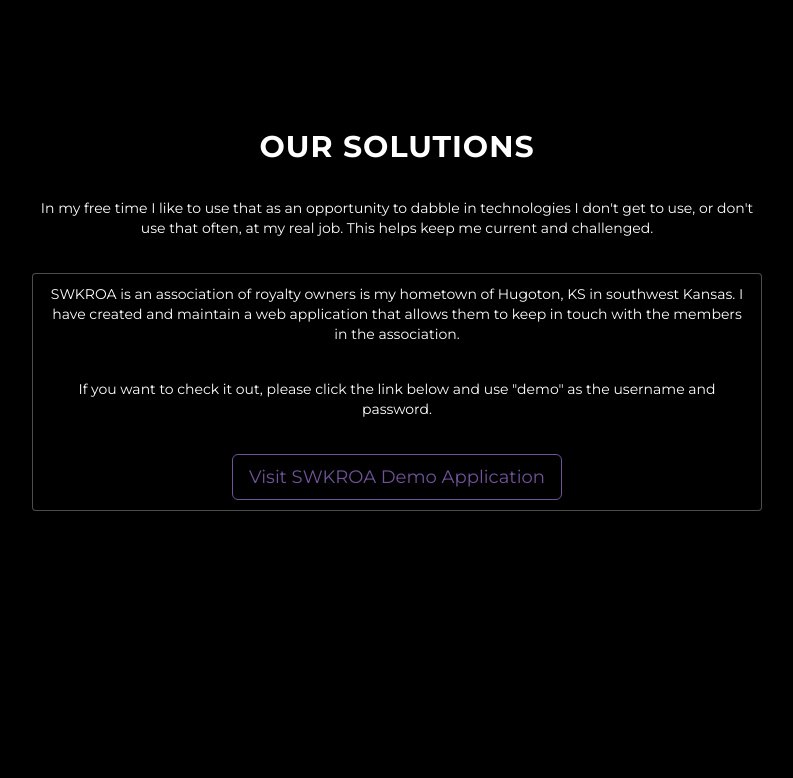
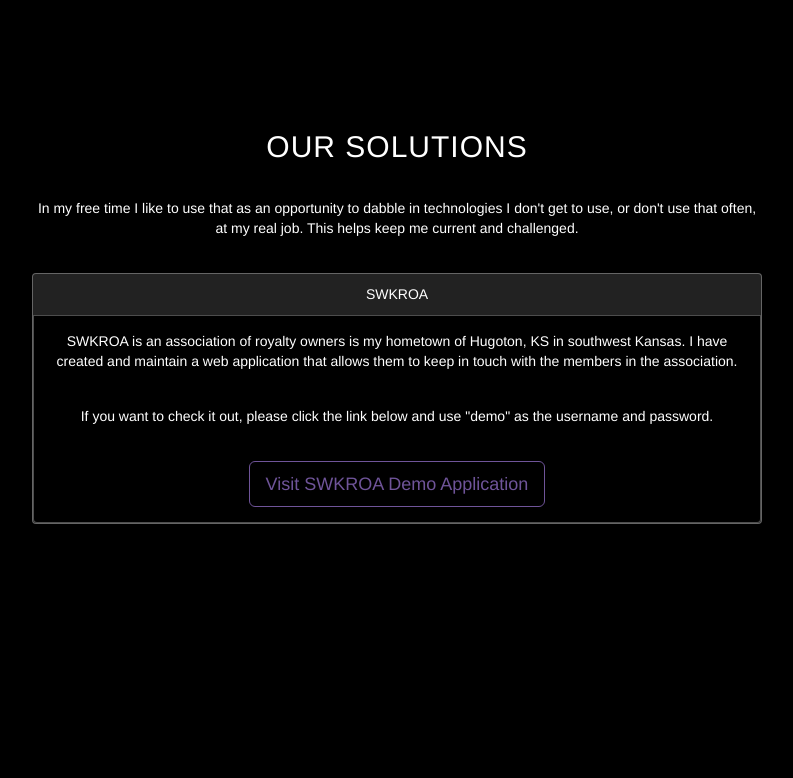
Before and after one commit to craig-gaskill/com.cagst, a plain HTML site: page index.html in a window 1280 px wide. Shown: the part 920-1698 px from the top of the page, without its empty margins (243-1036 px from the left). Drawn offline with nearby package versions, Linux system fonts and the light colour scheme.

Commit message:
Placed solutions into their own panels.

```diff
--- a/css/cagst.css
+++ b/css/cagst.css
@@ -11,7 +11,6 @@
 body {
     width: 100%;
     height: 100%;
-    font-family: Montserrat,"Helvetica Neue",Helvetica,Arial,sans-serif;
     color: #fff;
     background-color: #000;
 }
@@ -23,7 +22,7 @@ html {
 
 h1, h2, h3, h4, h5, h6 {
     margin: 0 0 35px;
-    font-weight: 700;
+/*    font-weight: 700; */
     letter-spacing: 1px;
 }
 
@@ -298,6 +297,10 @@ body {
     webkit-tap-highlight-color: rgba(255,255,255,.2);
 }
 
+.panel {
+    background-color: #222;
+    border-color: rgba(255,255,255,.3);
+}
 
 .list-group-item {
     background-color: #000;
--- a/index.html
+++ b/index.html
@@ -18,7 +18,6 @@
 
     <!-- Custom Fonts -->
     <link href="http://maxcdn.bootstrapcdn.com/font-awesome/4.2.0/css/font-awesome.min.css" rel="stylesheet" type="text/css">
-    <link href="http://fonts.googleapis.com/css?family=Montserrat:400,700" rel="stylesheet" type="text/css">
 </head>
 
 <body id="page-top" data-spy="scroll" data-target=".navbar-fixed-top">
@@ -93,11 +92,14 @@
                     <h2>OUR SOLUTIONS</h2>
                     <p>In my free time I like to use that as an opportunity to dabble in technologies I don't get to use, or don't use that often, at my real job. This helps keep me current and challenged.</p>
                     <div class="list-group">
-                        <div class="list-group-item">
-                            <p>SWKROA is an association of royalty owners is my hometown of Hugoton, KS in southwest Kansas. I have created and maintain a web application that allows them to keep in touch with the members in the association.
-                            </p>
-                            <p>If you want to check it out, please click the link below and use "demo" as the username and password.</p>
-                            <a href="http://www.cagst.com:8080/swkroa/" class="btn btn-default btn-lg">Visit SWKROA Demo Application</a>
+                        <div class="panel">
+                            <div class="panel-heading">SWKROA</div>
+                            <div class="panel-body list-group-item">
+                                <p>SWKROA is an association of royalty owners is my hometown of Hugoton, KS in southwest Kansas. I have created and maintain a web application that allows them to keep in touch with the members in the association.
+                               </p>
+                                <p>If you want to check it out, please click the link below and use "demo" as the username and password.</p>
+                                <a href="http://www.cagst.com:8080/swkroa/" class="btn btn-default btn-lg">Visit SWKROA Demo Application</a>
+                            </div>
                         </div>
                     </div>
                 </div>
```
